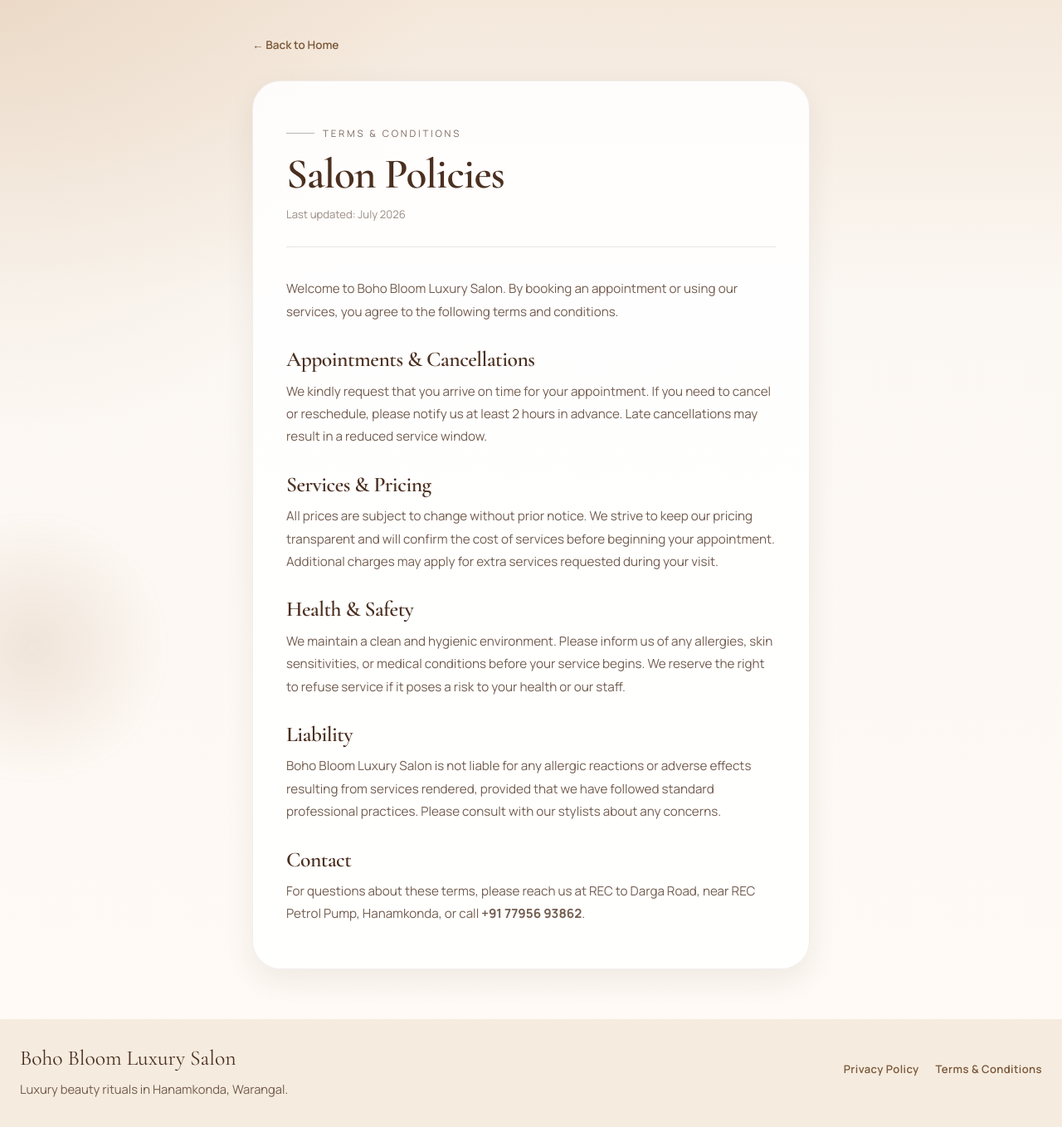
After one commit to Nithin-dharavath/boho-saloon-website, a FastAPI app: template templates/terms-conditions.html in a window 1280 px wide. The commit adds this page. Shown: the whole page at 83% size. Run offline with FastAPI, Linux system fonts and the light colour scheme; the template is opened without the code that fills it, so the values that code supplies are empty.

Commit message:
privacy and terms page added

```diff
--- a/app/seo.py
+++ b/app/seo.py
@@ -75,3 +75,23 @@ ADMIN_LOGS_SEO = SEOMeta(
     description="",
     robots="noindex, nofollow",
 )
+
+PRIVACY_SEO = SEOMeta(
+    title="Privacy Policy — Boho Bloom Luxury Salon",
+    description=(
+        "Read the privacy policy of Boho Bloom Luxury Salon. Learn how we collect, "
+        "use, and protect your personal information."
+    ),
+    canonical=f"{BASE_URL}/privacy-policy",
+    robots="index, follow",
+)
+
+TERMS_SEO = SEOMeta(
+    title="Terms &amp; Conditions — Boho Bloom Luxury Salon",
+    description=(
+        "Review the terms and conditions of Boho Bloom Luxury Salon including "
+        "appointment policies, pricing, and liability information."
+    ),
+    canonical=f"{BASE_URL}/terms-conditions",
+    robots="index, follow",
+)
--- a/main.py
+++ b/main.py
@@ -11,7 +11,7 @@ from app.auth import router as auth_router, get_current_user
 from app.automation import start_scheduler, stop_scheduler, check_birthday_offers
 from app.database import init_db, get_db
 from app.config import ADMIN_EMAILS, GOOGLE_SITE_VERIFICATION
-from app.seo import INDEX_SEO, LOGIN_SEO, PROFILE_SETUP_SEO, ADMIN_LOGS_SEO
+from app.seo import INDEX_SEO, LOGIN_SEO, PROFILE_SETUP_SEO, ADMIN_LOGS_SEO, PRIVACY_SEO, TERMS_SEO
 
 logging.basicConfig(level=logging.INFO, format="%(levelname)s: %(message)s")
 
@@ -46,6 +46,16 @@ async def sitemap():
     <changefreq>monthly</changefreq>
     <priority>0.3</priority>
   </url>
+  <url>
+    <loc>https://bohobloomsalon.com/privacy-policy</loc>
+    <changefreq>monthly</changefreq>
+    <priority>0.4</priority>
+  </url>
+  <url>
+    <loc>https://bohobloomsalon.com/terms-conditions</loc>
+    <changefreq>monthly</changefreq>
+    <priority>0.4</priority>
+  </url>
 </urlset>
 """
 
@@ -68,6 +78,22 @@ async def index(request: Request):
     if GOOGLE_SITE_VERIFICATION:
         ctx["GOOGLE_SITE_VERIFICATION"] = GOOGLE_SITE_VERIFICATION
     return templates.TemplateResponse(request, "index.html", ctx)
+
+
+@app.get("/privacy-policy", response_class=HTMLResponse)
+async def privacy_policy(request: Request):
+    ctx = {**PRIVACY_SEO.to_context()}
+    if GOOGLE_SITE_VERIFICATION:
+        ctx["GOOGLE_SITE_VERIFICATION"] = GOOGLE_SITE_VERIFICATION
+    return templates.TemplateResponse(request, "privacy-policy.html", ctx)
+
+
+@app.get("/terms-conditions", response_class=HTMLResponse)
+async def terms_conditions(request: Request):
+    ctx = {**TERMS_SEO.to_context()}
+    if GOOGLE_SITE_VERIFICATION:
+        ctx["GOOGLE_SITE_VERIFICATION"] = GOOGLE_SITE_VERIFICATION
+    return templates.TemplateResponse(request, "terms-conditions.html", ctx)
 
 
 @app.get("/login", response_class=HTMLResponse)
--- a/static/css/style.css
+++ b/static/css/style.css
@@ -616,7 +616,7 @@ p {
 }
 
 .stack-bottom {
-  background-image: url('/static/images/nail-wash.jpg');
+  background-image: url('/static/images/face - care.jpg');
 }
 
 .collection-band {
@@ -852,12 +852,34 @@ p {
   background: #f5ebdf;
   color: rgba(75, 47, 31, 0.76);
   font-size: 0.92rem;
+  flex-wrap: wrap;
 }
 
-.footer p {
+.footer-left p {
   font-family: 'Cormorant Garamond', serif;
   font-size: 1.6rem;
   color: var(--cocoa);
+  margin-bottom: 4px;
+}
+
+.footer-links {
+  display: flex;
+  gap: 20px;
+  align-items: center;
+}
+
+.footer-links a {
+  color: var(--mocha);
+  text-decoration: none;
+  font-size: 0.82rem;
+  font-weight: 600;
+  letter-spacing: 0.03em;
+  transition: color 0.3s var(--ease);
+}
+
+.footer-links a:hover {
+  color: var(--espresso);
+  text-decoration: underline;
 }
 
 .reveal {
@@ -1138,3 +1160,84 @@ p {
   text-overflow: ellipsis;
   white-space: nowrap;
 }
+
+/* ── Policy / Legal Pages ──────────────────────── */
+
+.policy-shell {
+  max-width: 720px;
+  margin: 0 auto;
+  padding: 40px 24px 60px;
+}
+
+.policy-back {
+  display: inline-flex;
+  align-items: center;
+  gap: 6px;
+  font-size: 0.85rem;
+  font-weight: 600;
+  color: var(--mocha);
+  text-decoration: none;
+  margin-bottom: 32px;
+  transition: color 0.3s var(--ease);
+}
+
+.policy-back:hover {
+  color: var(--espresso);
+}
+
+.policy-card {
+  background: rgba(255, 255, 255, 0.88);
+  border: 1px solid rgba(75, 47, 31, 0.08);
+  border-radius: var(--radius-xl);
+  padding: 44px 40px;
+  box-shadow: var(--shadow-soft);
+}
+
+.policy-header {
+  margin-bottom: 36px;
+  padding-bottom: 28px;
+  border-bottom: 1px solid var(--line);
+}
+
+.policy-header h1 {
+  font-size: clamp(2.4rem, 4vw, 3.6rem);
+  color: var(--cocoa);
+  margin-bottom: 12px;
+}
+
+.policy-date {
+  font-size: 0.82rem;
+  color: rgba(75, 47, 31, 0.55);
+}
+
+.policy-body h2 {
+  font-size: 1.6rem;
+  color: var(--cocoa);
+  margin: 32px 0 12px;
+}
+
+.policy-body p {
+  font-size: 0.95rem;
+  line-height: 1.8;
+  color: rgba(75, 47, 31, 0.78);
+  margin-bottom: 8px;
+}
+
+@media (max-width: 560px) {
+  .policy-card {
+    padding: 28px 22px;
+  }
+
+  .policy-shell {
+    padding: 24px 16px 40px;
+  }
+}
+
+@media (max-width: 820px) {
+  .footer-links {
+    width: 100%;
+    justify-content: center;
+    padding-top: 12px;
+    border-top: 1px solid var(--line);
+  }
+}
--- /dev/null
+++ b/templates/terms-conditions.html
@@ -0,0 +1,72 @@
+{% extends "base.html" %}
+
+{% block title %}Terms &amp; Conditions — Boho Bloom Luxury Salon{% endblock %}
+
+{% block content %}
+<div class="page-glow"></div>
+
+<section class="policy-shell">
+  <a href="/" class="policy-back">&larr; Back to Home</a>
+
+  <article class="policy-card">
+    <div class="policy-header">
+      <p class="eyebrow">Terms &amp; Conditions</p>
+      <h1>Salon Policies</h1>
+      <p class="policy-date">Last updated: July 2026</p>
+    </div>
+
+    <div class="policy-body">
+      <p>
+        Welcome to Boho Bloom Luxury Salon. By booking an appointment or using our
+        services, you agree to the following terms and conditions.
+      </p>
+
+      <h2>Appointments &amp; Cancellations</h2>
+      <p>
+        We kindly request that you arrive on time for your appointment. If you need to
+        cancel or reschedule, please notify us at least 2 hours in advance. Late
+        cancellations may result in a reduced service window.
+      </p>
+
+      <h2>Services &amp; Pricing</h2>
+      <p>
+        All prices are subject to change without prior notice. We strive to keep our
+        pricing transparent and will confirm the cost of services before beginning your
+        appointment. Additional charges may apply for extra services requested during
+        your visit.
+      </p>
+
+      <h2>Health &amp; Safety</h2>
+      <p>
+        We maintain a clean and hygienic environment. Please inform us of any allergies,
+        skin sensitivities, or medical conditions before your service begins. We reserve
+        the right to refuse service if it poses a risk to your health or our staff.
+      </p>
+
+      <h2>Liability</h2>
+      <p>
+        Boho Bloom Luxury Salon is not liable for any allergic reactions or adverse
+        effects resulting from services rendered, provided that we have followed standard
+        professional practices. Please consult with our stylists about any concerns.
+      </p>
+
+      <h2>Contact</h2>
+      <p>
+        For questions about these terms, please reach us at REC to Darga Road, near REC
+        Petrol Pump, Hanamkonda, or call <strong>+91 77956 93862</strong>.
+      </p>
+    </div>
+  </article>
+</section>
+
+<footer class="footer">
+  <div class="footer-left">
+    <p>Boho Bloom Luxury Salon</p>
+    <span>Luxury beauty rituals in Hanamkonda, Warangal.</span>
+  </div>
+  <div class="footer-links">
+    <a href="/privacy-policy">Privacy Policy</a>
+    <a href="/terms-conditions">Terms &amp; Conditions</a>
+  </div>
+</footer>
+{% endblock %}
```
Also changed, not shown: templates/index.html (+20 -8 lines), templates/privacy-policy.html (added, +71 -0 lines), static/images/face - care.jpg (added).
